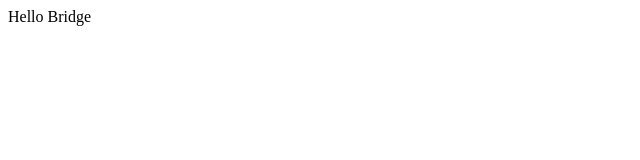
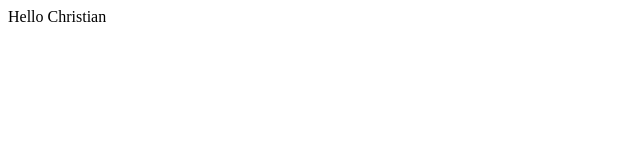
Before and after one commit to bridgemoraleda20/practice, a plain HTML site: page index.html in a window 1280 px wide. Shown: the full height of the page, 0-640 px from the left. Drawn offline with Linux system fonts and the light colour scheme.

Commit message:
change-name-to-christian
pinalitan ko lang yung pangalan ng bridge into christian

```diff
--- a/index.html
+++ b/index.html
@@ -13,7 +13,7 @@
     </head>
     <body>
         <script>
-            sayHello("Bridge");
+            sayHello("Christian");
         </script>
     </body>
 </html>
```
